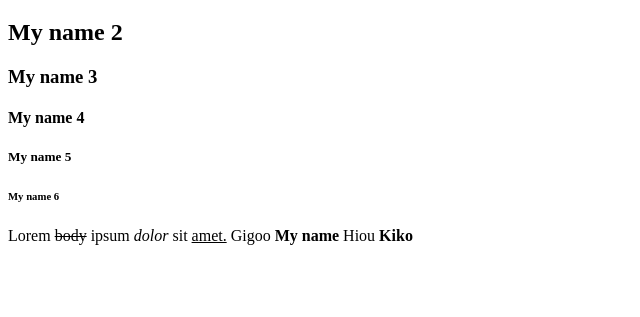
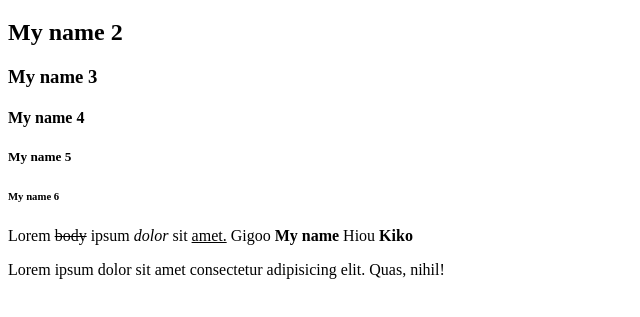
Before and after one commit to irancez/RepositoryKorotka, a plain HTML site: page index.html in a window 1280 px wide. Shown: the part 61-378 px from the top of the page, without its empty margins (0-640 px from the left). Drawn offline with Linux system fonts and the light colour scheme.

Commit message:
second commit

```diff
--- a/index.html
+++ b/index.html
@@ -11,5 +11,6 @@
         <h5>My name 5</h5>
         <h6>My name 6</h6>
         <p>Lorem <strike>body</strike> ipsum <em>dolor</em> sit <u>amet.</u> Gigoo <b>My name</b> Hiou <strong>Kiko</strong> </p>
+        <p>Lorem ipsum dolor sit amet consectetur adipisicing elit. Quas, nihil!</p>
     </body>
 </html>
```
